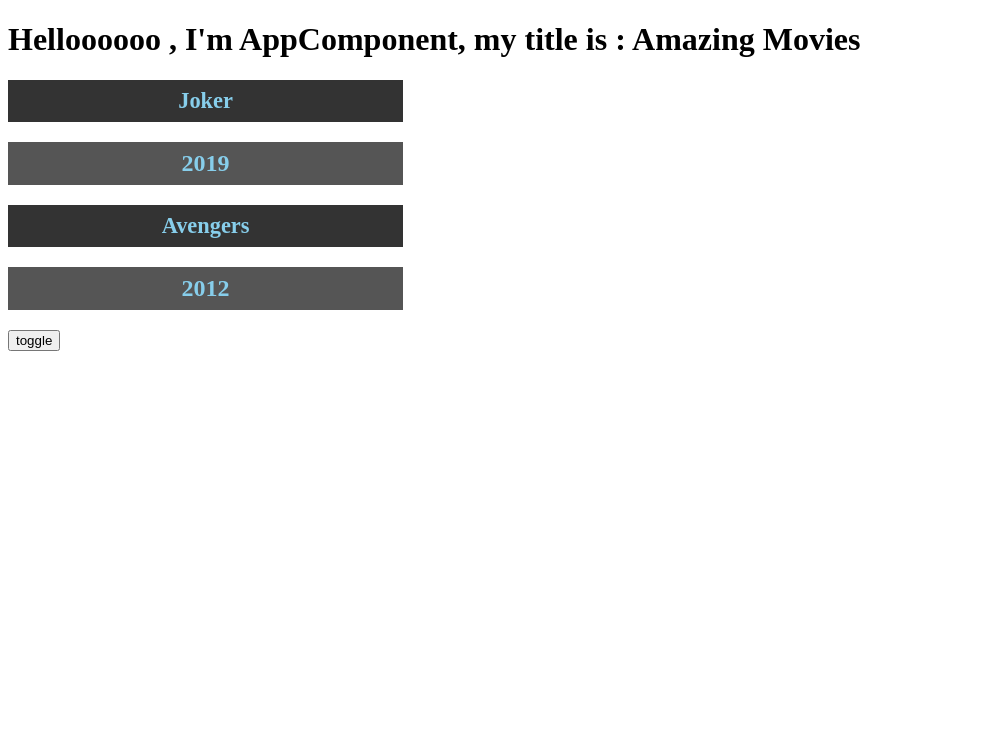
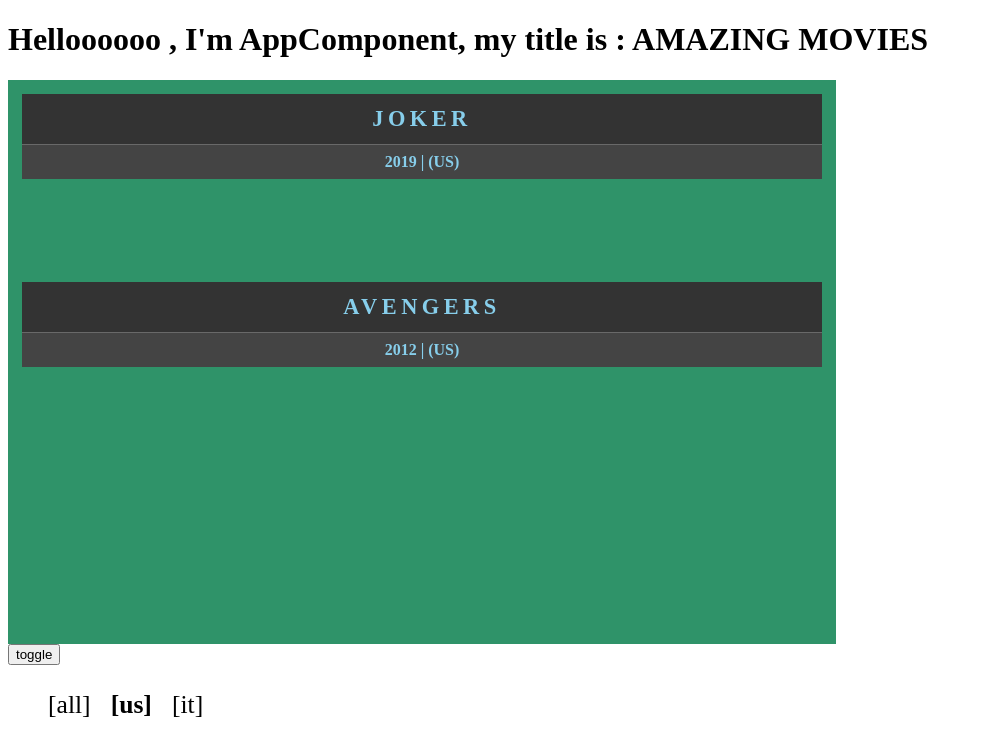
Before and after one commit to sylpi10/angularMovies, an Angular app: page / in a window 1280 px wide. Shown: the top 756 px of the page, without its empty margins (0-982 px from the left). Built offline with nearby package versions, Linux system fonts and the light colour scheme.

Commit message:
add lang list

```diff
--- a/src/app/app.component.html
+++ b/src/app/app.component.html
@@ -1,12 +1,12 @@
-<h1>Helloooooo , I'm AppComponent, my title is :  {{ title }}</h1>
+<h1>Helloooooo , I'm AppComponent, my title is :  {{ title | uppercase}}</h1>
 
-<div *ngFor="let movie of movies" [style.color]="'skyblue'">
+<div class="movie" *ngFor="let movie of movies" [style.color]="'skyblue'">
 
-  <div *ngIf="movie.country == defaultCountry">
+  <div *ngIf="movie.country == defaultCountry || defaultCountry == 'all'">
 
     <h2 [ngClass]="{'old': movie.year < 2000, 'title': true }">  {{movie.title}}  </h2>
 
-    <h2>{{movie.year}}</h2>
+    <h3>{{movie.year}} | ({{movie.country}})</h3>
 
   </div>
 
@@ -15,3 +15,9 @@
 <button
   (click)="toggleCountry()"
 > toggle </button>
+
+<ul>
+  <li [ngClass]="{'active' : defaultCountry == 'all'} " (click)="defaultCountry = 'all'" >[all]</li>
+  <li [ngClass]="{'active' : defaultCountry == 'US'} " (click)="defaultCountry = 'US'">[us]</li>
+  <li [ngClass]="{'active' : defaultCountry == 'IT'} " (click)="defaultCountry = 'IT'">[it]</li>
+</ul>
--- a/src/app/app.component.scss
+++ b/src/app/app.component.scss
@@ -1,18 +1,51 @@
+$default-font-color: hsl(155, 52%, 38%);
+
+div{
+    &.movie {
+        background-color: $default-font-color;
+        padding: 14px;
+        width: 50em;
+        height: 10em;
+        h2{
+            &.title{
+                font-size: 1.4rem;
+                background-color: #333;
+                padding: 12px 0;
+                text-align: center;
+                width: 100%;
+                margin: auto;
+                letter-spacing: .2em;
+                text-transform: uppercase;
+            }
+        }
+        h3{
+            border-top: solid 1px rgba(255,255,255, .2);
+            margin: auto;
+            text-align: center;
+            background-color: #444;
+            padding: 8px;
+            font-size: 1em;
+        }
+    }
+}
+
 .old{
     color: palegreen;
 }
 
-.title{
-    font-size: 1.4rem;
-    background-color: #333;
-    padding: 8px;
-    text-align: center;
-    width: 30%;
+ul{
+    display: flex;
+    list-style-type: none;
+    font-size: 1.6rem;
+    li{
+        margin-right: 20px;
+        &:hover{
+            cursor: pointer;
+            background-color: #eee;
+        }
+        &.active{
+            font-weight: bold;
+        }
+    }
+
 }
-
-h2{
-    text-align: center;
-    width: 30%;
-    background-color: #555;
-    padding: 8px;
-}
--- a/src/app/app.component.ts
+++ b/src/app/app.component.ts
@@ -14,17 +14,20 @@
     {
       title: 'Joker',
       year: 2019,
-      country: this.defaultCountry
+      country: this.defaultCountry,
+      shown: true
     },
     {
       title: "Avengers",
       year: 2012,
-      country: this.defaultCountry
+      country: this.defaultCountry,
+      shown: true
     },
     {
-      title: "Once upon a time in the weeeest",
+      title: "Once upon a time in the west",
       year: 1972,
-      country: 'IT'
+      country: 'IT',
+      shown: false
     }
   ];
 
@@ -32,13 +35,11 @@
    * toggleCountry
    */
   public toggleCountry(): void {
-    // this.defaultCountry = 'US' ? 'IT' : 'US';
+    (this.defaultCountry == 'US') ? this.defaultCountry = 'IT' : this.defaultCountry = 'US';
 
-    if (this.defaultCountry == 'US') {
-      this.defaultCountry = 'IT';
-    } else {
-      this.defaultCountry = 'US'
-    }
+    this.movies.forEach((movie : any) => {
+      movie.shown = movie.country == this.defaultCountry;
+    });
   }
 
 }
```
